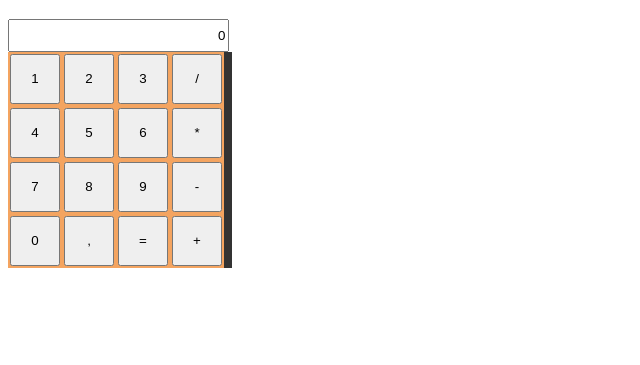
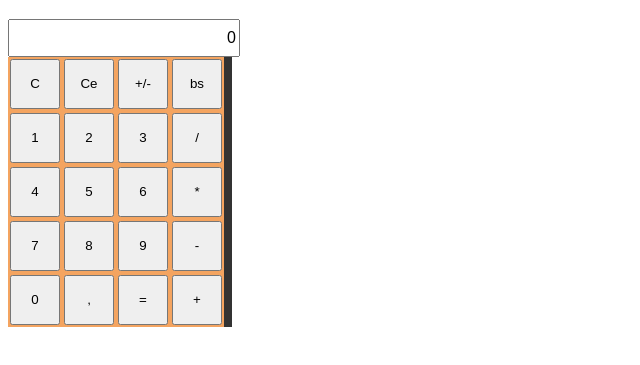
Before and after one commit to TomDalsgaard/Calculator1, a website: page index.html in a window 1280 px wide. Shown: the part 61-426 px from the top of the page, without its empty margins (0-640 px from the left). Drawn offline with Linux system fonts and the light colour scheme.

Commit message:
Added some functionality - Clear aso

```diff
--- a/index.html
+++ b/index.html
@@ -16,6 +16,12 @@
         <section>
             <!--<form action="GET">-->
                 <input type="text" id="calcOutput" class="calcInput" value="0" />
+                <ul class="buttons">
+                    <li class="libtn"><button onclick="calcClick('C')">C</button></li>
+                    <li class="libtn"><button onclick="calcClick('Ce')">Ce</button></li>
+                    <li class="libtn"><button onclick="calcClick('s')">+/-</button></li>
+                    <li class="libtn"><button onclick="calcClick('bs')">bs</button></li>
+                </ul>
                 <ul class="buttons">
                     <li class="libtn"><button onclick="calcClick('1')">1</button></li>
                     <li class="libtn"><button onclick="calcClick('2')">2</button></li>
--- a/scripts/calc.js
+++ b/scripts/calc.js
@@ -1,6 +1,7 @@
 
 var calcInput = "0";
 var prevcalcInput = "0";
+var calcFunc = "+";
 
 var calcInputArray = [
     {
@@ -13,12 +14,18 @@ var calcInputField = document.getElementById("calcOutput");
 
 //calcInputField.preventDefault();
 
-function calcClick(btn){
+function ClearAll() {
+    calcInput = "0";
+    prevcalcInput = calcInput;
+    calcFunc = "+";
+}
+
+function calcClick(btn) {
     //btn.preventDefault();
     //calcInputField.preventDefault();
-    try{
+    try {
 
-    switch(btn) {
+        switch (btn) {
             case "1":
             case "2":
             case "3":
@@ -29,13 +36,46 @@ function calcClick(btn){
             case "8":
             case "9":
             case "0":
-            calcInput+=btn;
+                calcInput += btn;
+                break;
+            case "+":
+            case "-":
+            case "*":
+            case "/":
+                prevcalcInput = calcInput;
+                calcInput = "0";
+                calcFunc = btn;
+                break;
+            case "=":
+                switch (calcFunc) {
+                    case "+":
+                        calcInput = parseFloat(calcInput) + parseFloat(prevcalcInput);
+                        //prevcalcInput = "0";
+                        break;
+                    case "-":
+                        var tempInp = calcInput;
+                        calcInput = prevcalcInput;
+                        prevcalcInput = tempInp;
+                        calcInput = parseFloat(calcInput) - parseFloat(prevcalcInput);
+                        break;
+                    case "*":
+                        calcInput = parseFloat(calcInput) * parseFloat(prevcalcInput);
+                        break;
+                    case "/":
+                        calcInput = parseFloat(prevcalcInput) / parseFloat(calcInput);
+                        break;
+                    default:
+                        break;
+                }
+                break;
+            case "C":
+                ClearAll();
                 break;
             default:
                 break;
         }
     }
-    catch(err) {
+    catch (err) {
         document.getElementById("demo").innerHTML = err.message;
     }
 
--- a/styles/calc.css
+++ b/styles/calc.css
@@ -1,9 +1,9 @@
 .calcInput {
-    width: 16em;
+    width: 14em;
     height: 2em;
     text-align: right;
     /*text-decoration: black;*/
-
+    font-size: 1em;
 }
 
 .libtn
```
Lines whose indentation alone changed are shown as unchanged.
